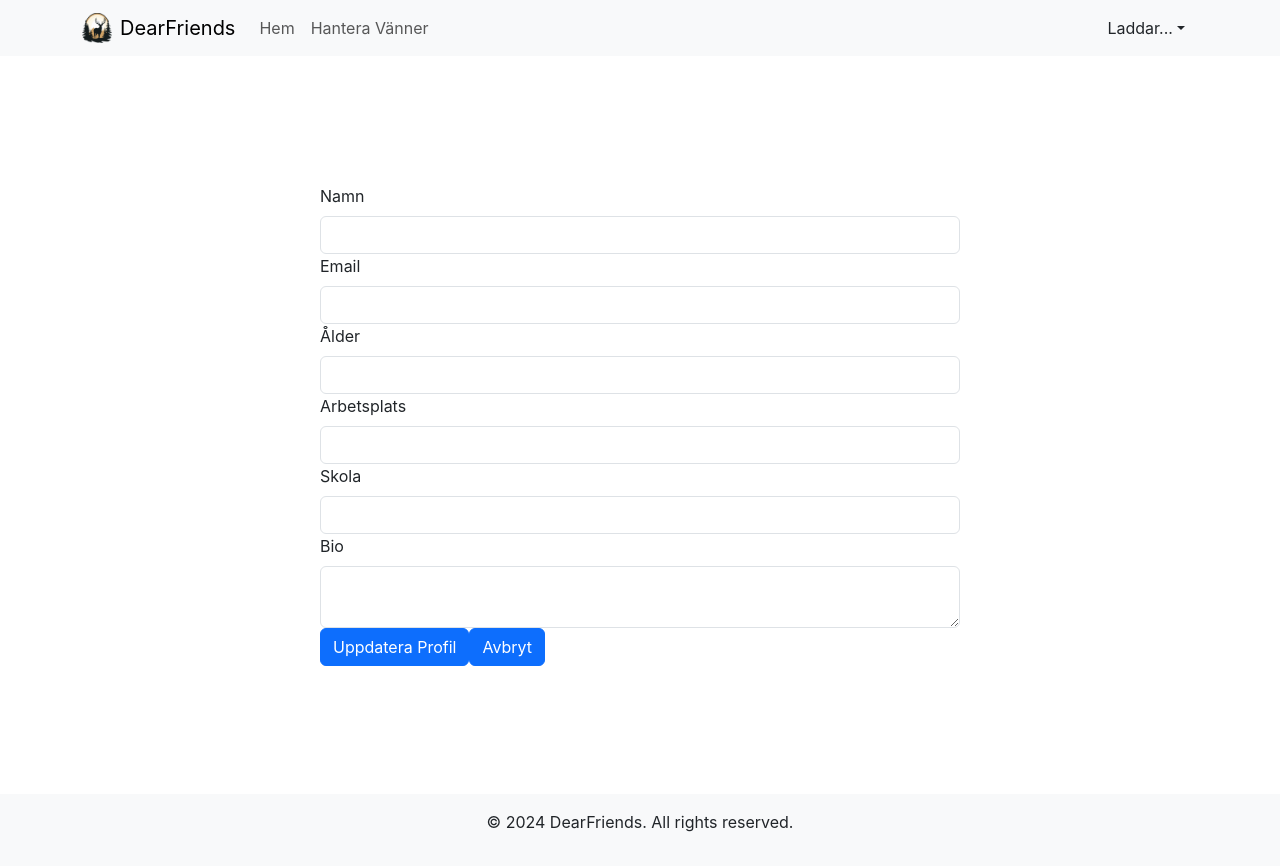
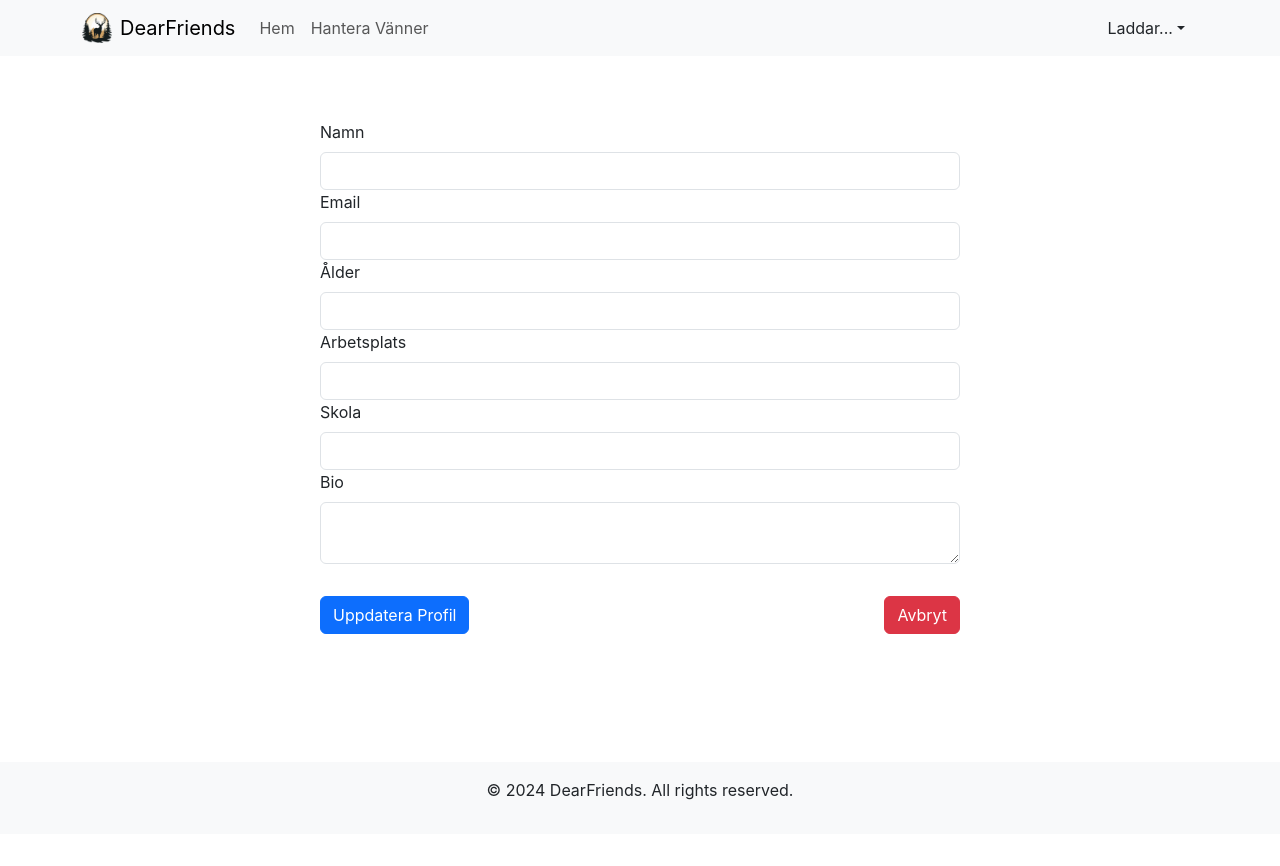
Before and after one commit to natta1995/frontend-app, a React (Create React App) app: page /edit-profile in a window 1280 px wide. After the commit the page ends 834 px from the top, so only its background shows below. Built offline with nearby package versions, Linux system fonts and the light colour scheme; no server answers.

Commit message:
css update, form

```diff
--- a/src/components/EditProfile.tsx
+++ b/src/components/EditProfile.tsx
@@ -65,7 +65,7 @@ const EditProfile: React.FC = () => {
   };
 
   return (
-    <Form onSubmit={handleSubmit} style={{ width: '70%', margin: '0 auto', padding: '10%' }}>
+    <Form onSubmit={handleSubmit} style={{ width: '70%', margin: '0 auto', padding: '10%', paddingTop: "5%" }}>
       <Form.Group controlId="formName">
         <Form.Label>Namn</Form.Label>
         <Form.Control
@@ -125,11 +125,12 @@ const EditProfile: React.FC = () => {
           onChange={handleChange}
         />
       </Form.Group>
-
+ <div style={{display: "flex", justifyContent: "space-between", marginTop: "5%"}}>
       <Button variant="primary" type="submit">
         Uppdatera Profil
       </Button>
-      <Button onClick={() => navigate('/profile')}>Avbryt</Button>
+      <Button variant="danger" onClick={() => navigate('/profile')}>Avbryt</Button>
+      </div>
     </Form>
   );
 };
```
